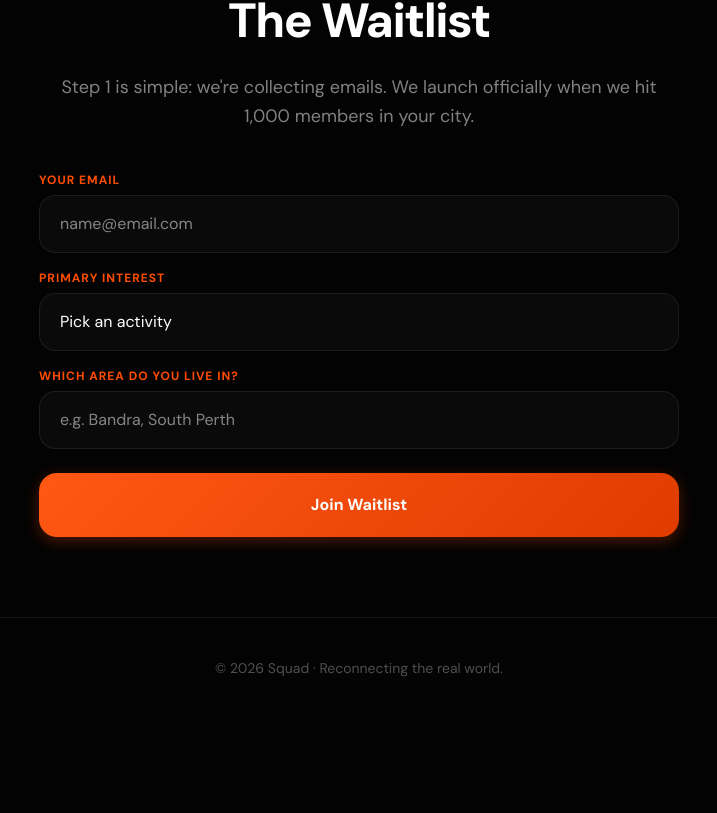
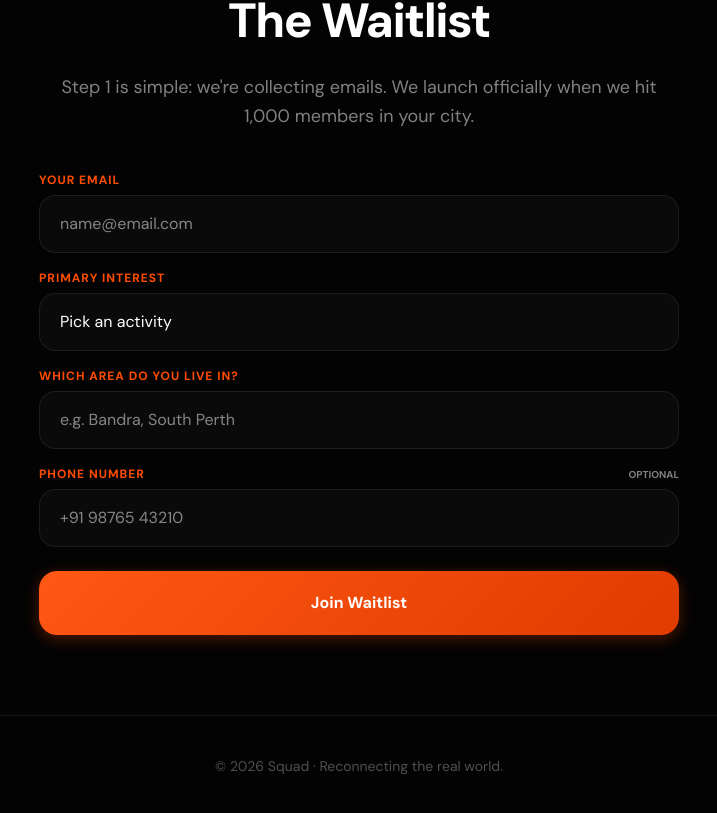
Before and after one commit to rahilmemdani/squad, a Next.js app: page / in a window 1280 px wide. Shown: the part 3372-4185 px from the top of the page, without its empty margins (281-998 px from the left). Before the commit the page ends 4091 px from the top, so only its background shows below. Built offline with nearby package versions, Linux system fonts and the light colour scheme.

Commit message:
Added phone

```diff
--- a/src/app/page.tsx
+++ b/src/app/page.tsx
@@ -42,6 +42,7 @@
   const [email, setEmail] = useState('')
   const [interest, setInterest] = useState('')
   const [neighborhood, setNeighborhood] = useState('')
+  const [phone, setPhone] = useState('')
   const [submitted, setSubmitted] = useState(false)
   const [submitting, setSubmitting] = useState(false)
   const [activeActivity, setActiveActivity] = useState(0)
@@ -78,7 +79,7 @@
       await fetch('https://formspree.io/f/mjgaonyz', {
         method: 'POST',
         headers: { 'Content-Type': 'application/json' },
-        body: JSON.stringify({ email, city, interest, neighborhood }),
+        body: JSON.stringify({ email, city, interest, neighborhood, phone }),
       })
       setSubmitted(true)
     } catch {
@@ -717,6 +718,20 @@
                 />
               </div>
 
+              <div style={{ display: 'grid', gap: 6 }}>
+                <div style={{ display: 'flex', justifyContent: 'space-between', alignItems: 'center' }}>
+                  <label style={{ fontSize: 12, fontWeight: 700, color: 'var(--accent)', textTransform: 'uppercase', letterSpacing: 1 }}>Phone Number</label>
+                  <span style={{ fontSize: 10, opacity: 0.5, fontWeight: 700, color: 'var(--text)' }}>OPTIONAL</span>
+                </div>
+                <input
+                  type="tel"
+                  value={phone}
+                  onChange={e => setPhone(e.target.value)}
+                  placeholder="+91 98765 43210"
+                  style={{ padding: '16px 20px', borderRadius: 16, background: 'var(--input-bg)', border: '1px solid var(--glass-border)', color: 'var(--text)', fontSize: 16 }}
+                />
+              </div>
+
               <button type="submit" className="btn-primary" style={{ padding: '20px', borderRadius: 18, fontSize: 16, marginTop: 8 }}>
                 {submitting ? 'Registering...' : 'Join Waitlist'}
               </button>
```
